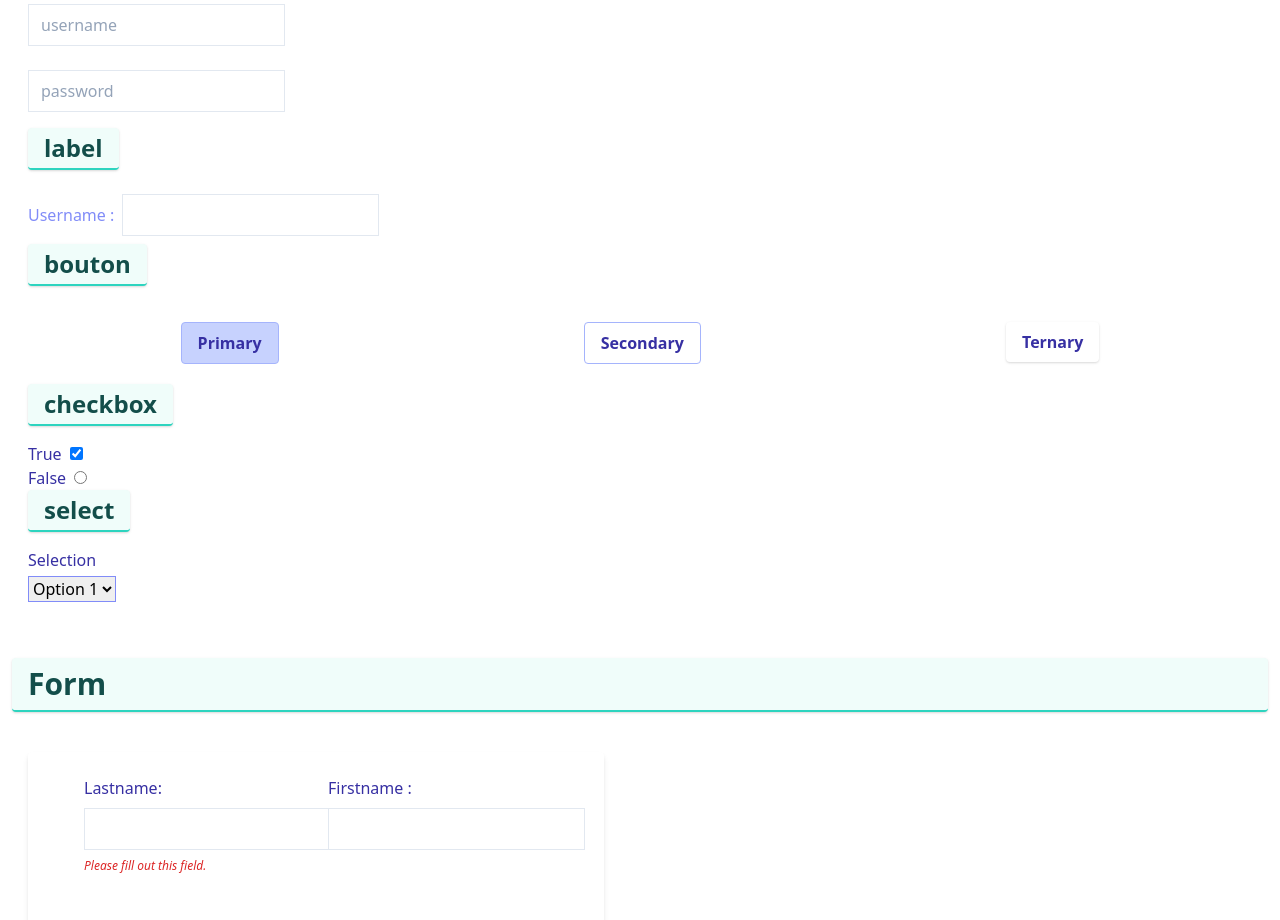
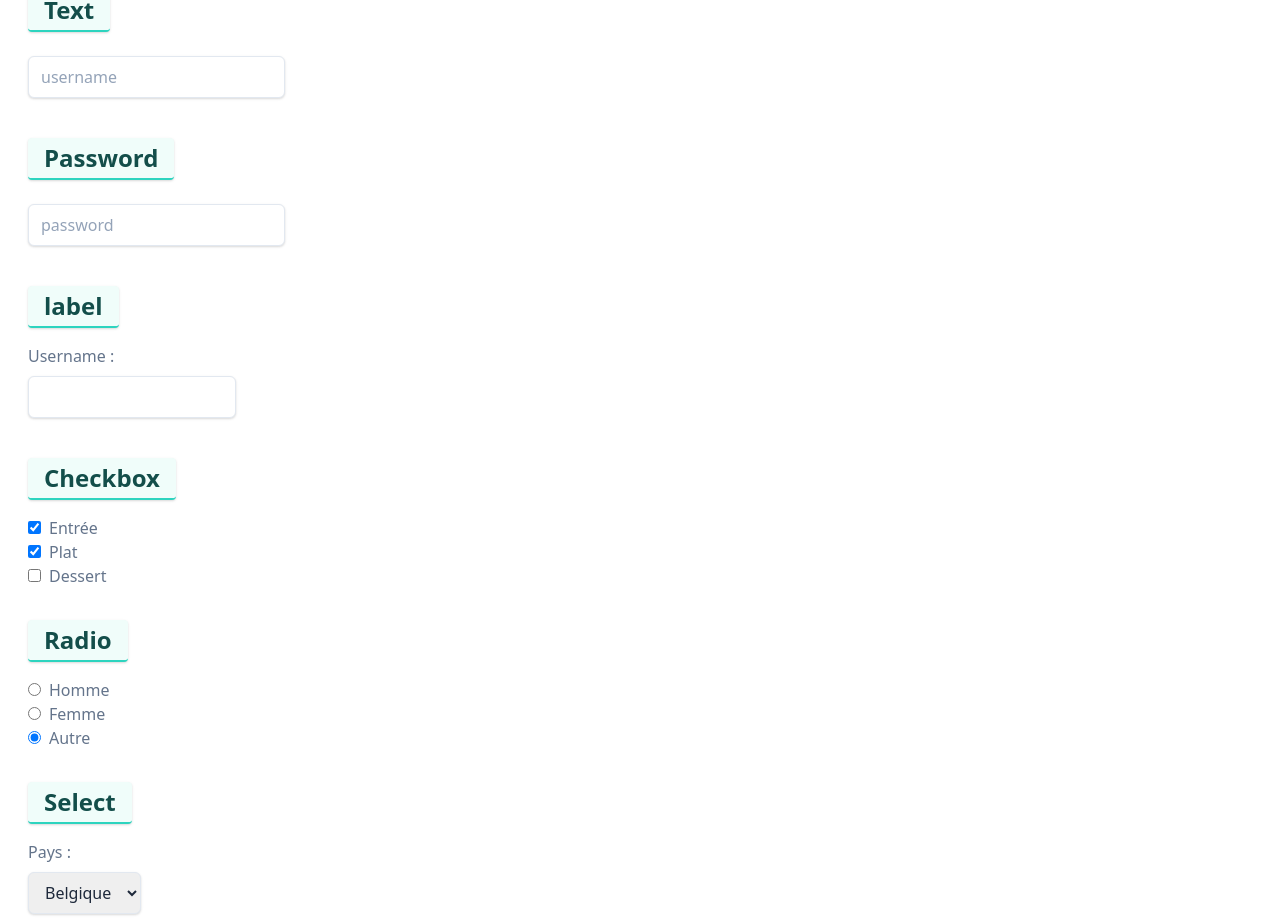
Before and after one commit to opmvpc/thesorization-design, a Vue app: page /components in a window 1280 px wide. Shown: the part 476-1396 px from the top of the page. Built offline with nearby package versions, Linux system fonts and the light colour scheme; a web font is replaced by a local one.

Commit message:
login page & components enhancements

```diff
--- /dev/null
+++ b/src/components/auth/login.vue
@@ -0,0 +1,39 @@
+<template>
+  <div class="h-full bg-primary-800 flex items-center justify-center">
+    <div class="flex flex-col space-y-10">
+      <div
+        class="text-gray-100 flex items-center justify-center font-bold text-2xl font-mono"
+      >
+        Thesorization
+      </div>
+      <div class="bg-white shadow-xl rounded-lg">
+        <form class="flex flex-col px-12 py-8 space-y-5">
+          <label class="w-full flex flex-col text-primary-600 font-bold">
+            Email
+            <input-text class="w-72"></input-text>
+          </label>
+          <label class="w-full flex flex-col text-primary-600 font-bold">
+            Password
+            <input-password class="w-72"></input-password>
+          </label>
+          <div class="flex justify-end pt-2">
+            <button-primary>Se connecter</button-primary>
+          </div>
+        </form>
+      </div>
+    </div>
+  </div>
+</template>
+
+<script>
+import InputText from "../inputs/InputText.vue";
+import InputPassword from "../inputs/InputPassword.vue";
+import ButtonPrimary from "../buttons/ButtonPrimary.vue";
+
+export default {
+  name: "Login",
+  components: { InputText, InputPassword, ButtonPrimary }
+};
+</script>
+
+<style></style>
--- a/src/components/buttons/ButtonPrimary.vue
+++ b/src/components/buttons/ButtonPrimary.vue
@@ -1,6 +1,6 @@
 <template>
   <button
-    class="bg-indigo-200 hover:bg-indigo-300 text-indigo-800 font-bold py-2 px-4 border border-indigo-300 rounded"
+    class="shadow bg-primary-50 hover:bg-primary-100 hover:text-primary-600 hover:shadow-md text-primary-500 font-bold py-2 px-4 rounded-lg transition focus:outline-none focus:ring ring-primary-400"
   >
     <slot></slot>
   </button>
--- a/src/components/buttons/ButtonSecondary.vue
+++ b/src/components/buttons/ButtonSecondary.vue
@@ -1,6 +1,6 @@
 <template>
   <button
-    class="bg-transparent hover:bg-indigo-200 text-indigo-800 font-semibold hover:text-white py-2 px-4 border border-indigo-300 hover:border-transparent rounded"
+    class="shadow bg-secondary-50 hover:bg-secondary-100 hover:shadow-md text-secondary-500 hover:text-secondary-600 font-bold py-2 px-4 rounded-lg transition focus:outline-none focus:ring ring-secondary-400"
   >
     <slot></slot>
   </button>
--- a/src/components/buttons/ButtonTernary.vue
+++ b/src/components/buttons/ButtonTernary.vue
@@ -1,6 +1,6 @@
 <template>
   <button
-    class="bg-white hover:bg-indigo-50 text-indigo-800 font-semibold py-2 px-4  rounded shadow"
+    class="bg-white hover:bg-gray-50 text-gray-500 font-semibold py-2 px-4 rounded-lg focus:outline-none focus:ring ring-gray-400"
   >
     <slot></slot>
   </button>
--- a/src/components/inputs/InputPassword.vue
+++ b/src/components/inputs/InputPassword.vue
@@ -1,5 +1,10 @@
 <template>
-  <input class="border my-2 py-2 px-3 text-grey-darkest" type="password" />
+  <input
+    class="border my-2 py-2 px-3 text-gray-800 rounded-md shadow
+  hover:bg-primary-50 focus:bg-primary-50 focus:outline-none focus:ring-2
+  focus:ring-primary-400 transition"
+    type="password"
+  />
 </template>
 <script>
 export default {
--- a/src/components/inputs/InputPrimary.vue
+++ /dev/null
@@ -1,8 +0,0 @@
-<template>
-  <input class="border my-2 py-2 px-3 text-grey-darkest" />
-</template>
-<script>
-export default {
-  name: "InputPrimary"
-};
-</script>
--- /dev/null
+++ b/src/components/inputs/InputText.vue
@@ -0,0 +1,10 @@
+<template>
+  <input
+    class="border my-2 py-2 px-3 text-gray-800 rounded-md shadow hover:bg-primary-50 focus:bg-primary-50 focus:outline-none focus:ring-2 focus:ring-primary-400 transition"
+  />
+</template>
+<script>
+export default {
+  name: "InputText"
+};
+</script>
--- a/src/views/Components.vue
+++ b/src/views/Components.vue
@@ -2,29 +2,68 @@
   <div>
     <toc></toc>
     <div class="container px-3 py-2 sm:mx-auto components">
-      <h1>Form</h1>
+      <h1>Inputs</h1>
       <section>
-        <h2>text input</h2>
-        <div>
-          <input-primary
-            border-indigo-500
-            placeholder="username"
-          ></input-primary>
+        <h2>Text</h2>
+        <div class="mb-8">
+          <input-text placeholder="username"></input-text>
         </div>
-        <div class="my-2">
-          <input-password
-            border-indigo-500
-            placeholder="password"
-          ></input-password>
+        <h2>Password</h2>
+        <div class="mb-8">
+          <input-password placeholder="password"></input-password>
         </div>
         <h2>label</h2>
-        <div>
-          <label class="block w-full">
-            <span class="text-indigo-400 mr-2 ">Username :</span>
-            <input-primary></input-primary>
+        <div class="mb-8">
+          <label class="w-52 flex flex-col text-gray-500">
+            Username :
+            <input-text></input-text>
           </label>
         </div>
-        <h2>bouton</h2>
+        <h2>Checkbox</h2>
+        <div class="mb-8">
+          <label class="block text-gray-500">
+            <input type="checkbox" class="form-checkbox" checked />
+            <span class="ml-2">Entrée</span>
+          </label>
+          <label class="block text-gray-500">
+            <input type="checkbox" class="form-checkbox" checked />
+            <span class="ml-2">Plat</span>
+          </label>
+          <label class="block text-gray-500">
+            <input type="checkbox" class="form-checkbox" />
+            <span class="ml-2">Dessert</span>
+          </label>
+        </div>
+        <h2>Radio</h2>
+        <div class="mb-8">
+          <label class="block text-gray-500">
+            <input type="radio" name="sexe" class="form-radio" />
+            <span class="ml-2">Homme</span>
+          </label>
+          <label class="block text-gray-500">
+            <input type="radio" name="sexe" class="form-radio" />
+            <span class="ml-2">Femme</span>
+          </label>
+          <label class="block text-gray-500">
+            <input type="radio" name="sexe" class="form-radio" checked />
+            <span class="ml-2">Autre</span>
+          </label>
+        </div>
+        <h2>Select</h2>
+        <div>
+          <label class="block">
+            <span class="w-full flex flex-col text-gray-500">Pays :</span>
+            <select
+              class="form-select border my-2 py-2 px-3 text-gray-800 rounded-md shadow hover:bg-primary-50 focus:bg-primary-50 focus:outline-none focus:ring-2 focus:ring-primary-400 transition"
+            >
+              <option>Belgique</option>
+              <option>France</option>
+            </select>
+          </label>
+        </div>
+      </section>
+      <h1>Boutons</h1>
+      <section>
         <div class="flex justify-around my-5">
           <div>
             <button-primary>Primary</button-primary>
@@ -36,62 +75,33 @@
             <button-ternary>Ternary</button-ternary>
           </div>
         </div>
-        <h2>checkbox</h2>
-        <div>
-          <label class="block">
-            <span class="text-indigo-800 mr-2 ">True</span>
-            <input
-              type="checkbox"
-              class="form-checkbox text-indigo-600"
-              checked
-            />
-          </label>
-          <label class="block">
-            <span class="text-indigo-800 mr-2 ">False</span>
-            <input type="radio" class="form-radio text-green-200" />
-          </label>
-        </div>
-        <h2>select</h2>
-        <div>
-          <label class="block">
-            <span class="text-indigo-800">Selection</span>
-            <select class="form-select block border border-indigo-400 mt-1">
-              <option>Option 1</option>
-              <option>Option 2</option>
-            </select>
-          </label>
-        </div>
       </section>
       <h1>Form</h1>
       <section>
         <div class="content-center">
           <div
-            class="bg-white shadow-md rounded px-8 pt-6 pb-8 mb-4 flex flex-col my-2 max-w-xl bg-primary-100"
+            class="bg-white shadow-md rounded px-8 pt-6 pb-8 mb-4 flex flex-col my-2 max-w-xl"
           >
-            <div class="mx-3 md:flex mb-6">
-              <div class="md:w-1/2 px-3 mb-6 ">
-                <label class="block">
-                  <span class="text-indigo-800 mr-2 ">Lastname:</span>
-                  <input-primary></input-primary>
+            <div class="grid grid-cols-1 md:grid-cols-2 gap-6">
+              <div class="">
+                <label class="block text-gray-600">
+                  First name :
+                  <input-text class="w-full"></input-text>
+                </label>
+              </div>
+              <div class="">
+                <label class="block text-red-600">
+                  Last name :
+                  <input-text class="border-red-600 w-full"></input-text>
                 </label>
                 <p class="text-red-600 text-xs italic">
                   Please fill out this field.
                 </p>
               </div>
-              <div class="md:w-1/2 px-3 mb-6 ">
-                <label class="block">
-                  <span class="text-indigo-800 mr-2 ">Firstname :</span>
-                  <input-password></input-password>
-                </label>
-              </div>
             </div>
-            <div class="mx-3 md:flex">
-              <div class="md:w-1/2 px-3 mb-6 ">
-                <button-primary>Save</button-primary>
-              </div>
-              <div class="md:w-1/2 px-3 mb-6 ">
-                <button-ternary>Cancel</button-ternary>
-              </div>
+            <div class="mt-6 flex justify-end space-x-6">
+              <button-ternary>Cancel</button-ternary>
+              <button-primary>Save</button-primary>
             </div>
           </div>
         </div>
@@ -103,7 +113,7 @@
 import ButtonPrimary from "../components/buttons/ButtonPrimary";
 import ButtonSecondary from "../components/buttons/ButtonSecondary";
 import ButtonTernary from "../components/buttons/ButtonTernary";
-import InputPrimary from "../components/inputs/InputPrimary";
+import InputText from "../components/inputs/InputText";
 import InputPassword from "../components/inputs/InputPassword";
 import Toc from "../components/Toc.vue";
 
@@ -113,7 +123,7 @@ export default {
     ButtonPrimary,
     ButtonSecondary,
     ButtonTernary,
-    InputPrimary,
+    InputText,
     InputPassword,
     Toc
   }
--- a/src/views/Pages.vue
+++ b/src/views/Pages.vue
@@ -7,17 +7,30 @@
         <h2>Layout de base</h2>
       </section>
     </div>
+
     <div class="w-full vh-100 shadow-xl ">
       <base-layout></base-layout>
+    </div>
+
+    <div class="container px-3 sm:mx-auto mt-10">
+      <h1>Authentification</h1>
+      <section>
+        <h2>Login</h2>
+      </section>
+    </div>
+
+    <div class="w-full vh-100 shadow-xl">
+      <login></login>
     </div>
   </div>
 </template>
 
 <script>
-import BaseLayout from '../components/layouts/BaseLayout.vue'
-import Toc from '../components/Toc.vue'
+import Login from "../components/auth/login.vue";
+import BaseLayout from "../components/layouts/BaseLayout.vue";
+import Toc from "../components/Toc.vue";
 export default {
-  name: 'Pages',
-  components: { BaseLayout, Toc },
-}
+  name: "Pages",
+  components: { BaseLayout, Toc, Login }
+};
 </script>
```
Also changed, not shown: src/components/layouts/BaseLayout.vue (+5 -7 lines), src/components/layouts/SideBar.vue (+8 -8 lines), src/views/Brand.vue (+29 -19 lines). Lines whose indentation alone changed are shown as unchanged.
